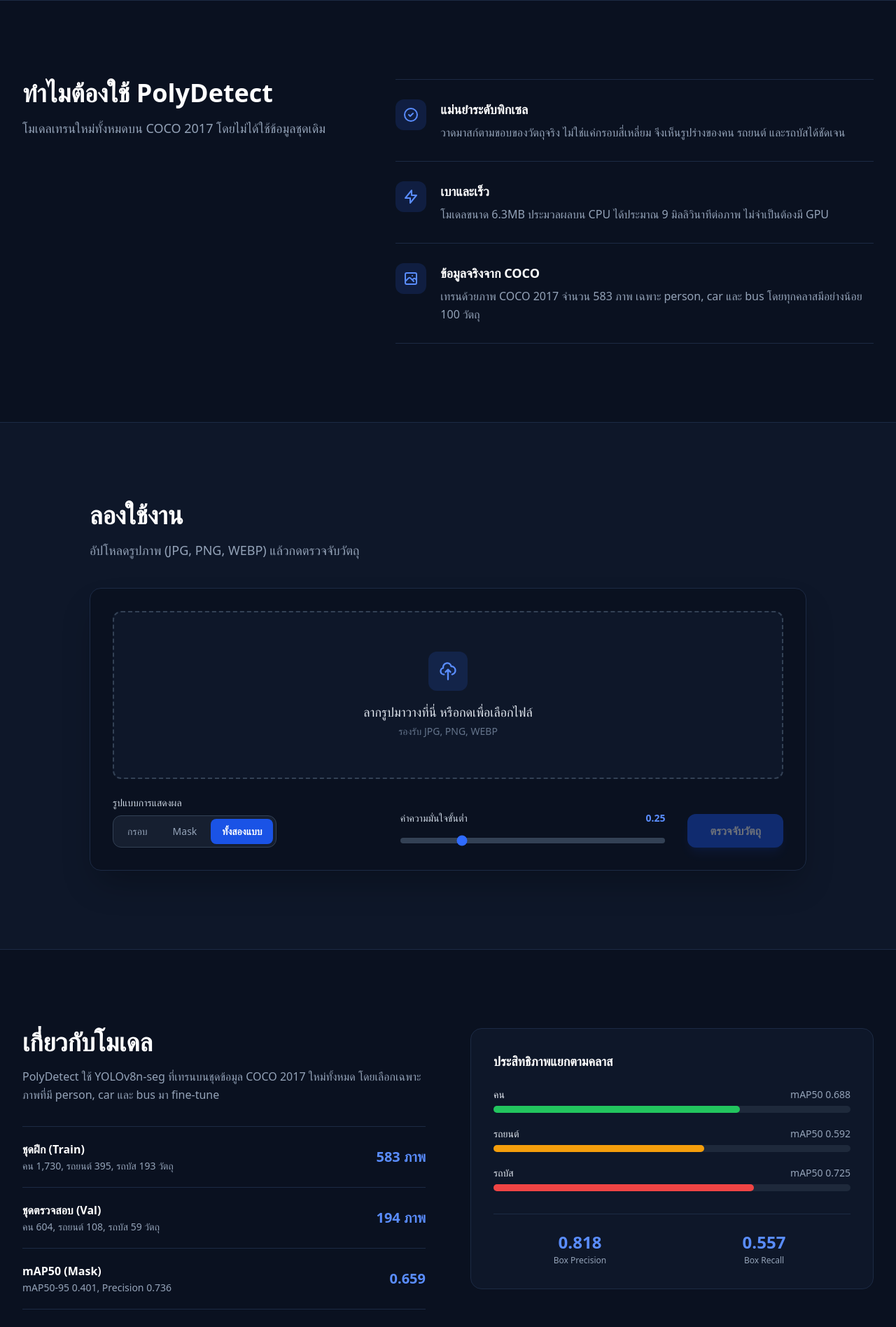
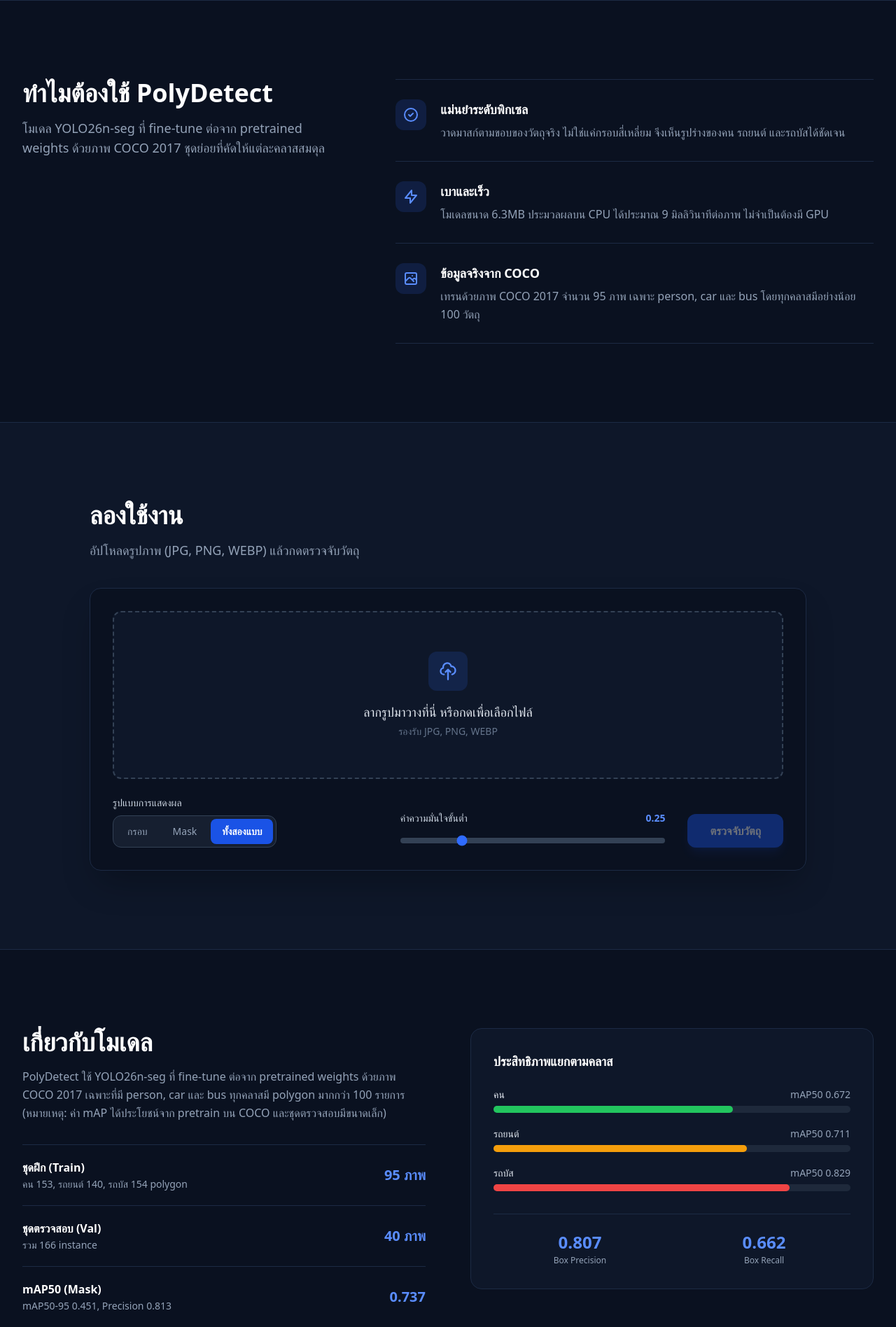
Before and after one commit to norawitsanerat-gif/-polydetect-norawit, a FastAPI app: page / in a window 1280 px wide. Shown: the part 796-2692 px from the top of the page at 70% size. Run offline with FastAPI, Linux system fonts and the light colour scheme; some libraries are stand-ins or nearby versions; some web fonts are replaced.

Commit message:
Claude แก้
Claude แก้

```diff
--- a/app/templates/index.html
+++ b/app/templates/index.html
@@ -198,11 +198,11 @@
                 <div data-i18n="stat_classes" class="text-sm text-slate-400 mt-1"></div>
             </div>
             <div class="px-6 py-8 text-center border-b md:border-b-0 border-l md:border-l-0 border-line">
-                <div class="text-3xl md:text-4xl font-bold text-brand-400">0.66</div>
+                <div class="text-3xl md:text-4xl font-bold text-brand-400">0.74</div>
                 <div class="text-sm text-slate-400 mt-1">mAP50 (Mask)</div>
             </div>
             <div class="px-6 py-8 text-center">
-                <div class="text-3xl md:text-4xl font-bold text-white">771</div>
+                <div class="text-3xl md:text-4xl font-bold text-white">166</div>
                 <div data-i18n="stat_val" class="text-sm text-slate-400 mt-1"></div>
             </div>
             <div class="px-6 py-8 text-center border-l md:border-l-0 border-line">
@@ -373,9 +373,9 @@
                     <div class="flex items-center justify-between gap-4 py-5">
                         <div>
                             <dt class="font-semibold text-white">mAP50 (Mask)</dt>
-                            <dd class="text-sm text-slate-400 mt-0.5">mAP50-95 0.401, Precision 0.736</dd>
+                            <dd class="text-sm text-slate-400 mt-0.5">mAP50-95 0.451, Precision 0.813</dd>
                         </div>
-                        <div class="text-xl font-bold text-brand-400">0.659</div>
+                        <div class="text-xl font-bold text-brand-400">0.737</div>
                     </div>
                 </dl>
             </div>
@@ -386,32 +386,32 @@
                     <div>
                         <div class="flex justify-between text-sm mb-1.5">
                             <span data-i18n="cls_person" class="font-medium text-slate-200"></span>
-                            <span class="text-slate-400">mAP50 0.688</span>
+                            <span class="text-slate-400">mAP50 0.672</span>
                         </div>
-                        <div class="w-full bg-slate-800 rounded-full h-2.5"><div class="bg-cls-person h-2.5 rounded-full" style="width: 69%"></div></div>
+                        <div class="w-full bg-slate-800 rounded-full h-2.5"><div class="bg-cls-person h-2.5 rounded-full" style="width: 67%"></div></div>
                     </div>
                     <div>
                         <div class="flex justify-between text-sm mb-1.5">
                             <span data-i18n="cls_car" class="font-medium text-slate-200"></span>
-                            <span class="text-slate-400">mAP50 0.592</span>
+                            <span class="text-slate-400">mAP50 0.711</span>
                         </div>
-                        <div class="w-full bg-slate-800 rounded-full h-2.5"><div class="bg-cls-car h-2.5 rounded-full" style="width: 59%"></div></div>
+                        <div class="w-full bg-slate-800 rounded-full h-2.5"><div class="bg-cls-car h-2.5 rounded-full" style="width: 71%"></div></div>
                     </div>
                     <div>
                         <div class="flex justify-between text-sm mb-1.5">
                             <span data-i18n="cls_bus" class="font-medium text-slate-200"></span>
-                            <span class="text-slate-400">mAP50 0.725</span>
+                            <span class="text-slate-400">mAP50 0.829</span>
                         </div>
-                        <div class="w-full bg-slate-800 rounded-full h-2.5"><div class="bg-cls-bus h-2.5 rounded-full" style="width: 73%"></div></div>
+                        <div class="w-full bg-slate-800 rounded-full h-2.5"><div class="bg-cls-bus h-2.5 rounded-full" style="width: 83%"></div></div>
                     </div>
                 </div>
                 <div class="mt-8 pt-6 border-t border-line grid grid-cols-2 gap-4 text-center">
                     <div>
-                        <div class="text-2xl font-bold text-brand-400">0.818</div>
+                        <div class="text-2xl font-bold text-brand-400">0.807</div>
                         <div class="text-xs text-slate-400 mt-0.5">Box Precision</div>
                     </div>
                     <div>
-                        <div class="text-2xl font-bold text-brand-400">0.557</div>
+                        <div class="text-2xl font-bold text-brand-400">0.662</div>
                         <div class="text-xs text-slate-400 mt-0.5">Box Recall</div>
                     </div>
                 </div>
@@ -447,18 +447,18 @@
                 hero_title: 'แยกคน รถยนต์ และรถบัสออกจากภาพ ตามขอบจริงทีละพิกเซล',
                 hero_desc: 'อัปโหลดรูปภาพ แล้วโมเดลจะวาดมาสก์ครอบวัตถุแต่ละชิ้นตามรูปร่างจริง ไม่ใช่แค่กรอบสี่เหลี่ยม ใช้งานได้ทันทีบนเบราว์เซอร์',
                 hero_cta: 'ลองใช้งานเลย', hero_cta2: 'ดูคุณสมบัติ',
-                hero_note: 'ใช้โมเดล YOLOv8n-seg ทำงานบน CPU ได้ ไม่ต้องมี GPU',
+                hero_note: 'ใช้โมเดล YOLO26n-seg ทำงานบน CPU ได้ ไม่ต้องมี GPU',
                 scene_caption: 'ภาพประกอบผลการแบ่งส่วนวัตถุ',
                 cls_person: 'คน', cls_car: 'รถยนต์', cls_bus: 'รถบัส',
                 stat_classes: 'คลาสวัตถุ', stat_val: 'วัตถุในชุดตรวจสอบ', stat_size: 'ขนาดโมเดล',
                 feat_title: 'ทำไมต้องใช้ PolyDetect',
-                feat_desc: 'โมเดลเทรนใหม่ทั้งหมดบน COCO 2017 โดยไม่ได้ใช้ข้อมูลชุดเดิม',
+                feat_desc: 'โมเดล YOLO26n-seg ที่ fine-tune ต่อจาก pretrained weights ด้วยภาพ COCO 2017 ชุดย่อยที่คัดให้แต่ละคลาสสมดุล',
                 f1_title: 'แม่นยำระดับพิกเซล',
                 f1_desc: 'วาดมาสก์ตามขอบของวัตถุจริง ไม่ใช่แค่กรอบสี่เหลี่ยม จึงเห็นรูปร่างของคน รถยนต์ และรถบัสได้ชัดเจน',
                 f2_title: 'เบาและเร็ว',
                 f2_desc: 'โมเดลขนาด 6.3MB ประมวลผลบน CPU ได้ประมาณ 9 มิลลิวินาทีต่อภาพ ไม่จำเป็นต้องมี GPU',
                 f3_title: 'ข้อมูลจริงจาก COCO',
-                f3_desc: 'เทรนด้วยภาพ COCO 2017 จำนวน 583 ภาพ เฉพาะ person, car และ bus โดยทุกคลาสมีอย่างน้อย 100 วัตถุ',
+                f3_desc: 'เทรนด้วยภาพ COCO 2017 จำนวน 95 ภาพ เฉพาะ person, car และ bus โดยทุกคลาสมีอย่างน้อย 100 วัตถุ',
                 try_title: 'ลองใช้งาน',
                 try_desc: 'อัปโหลดรูปภาพ (JPG, PNG, WEBP) แล้วกดตรวจจับวัตถุ',
                 drop_title: 'ลากรูปมาวางที่นี่ หรือกดเพื่อเลือกไฟล์',
@@ -478,9 +478,9 @@
                 det_empty: 'ไม่พบวัตถุ ลองลดค่าความมั่นใจขั้นต่ำแล้วตรวจจับอีกครั้ง',
                 err_prefix: 'เกิดข้อผิดพลาด: ',
                 about_title: 'เกี่ยวกับโมเดล',
-                about_desc: 'PolyDetect ใช้ YOLOv8n-seg ที่เทรนบนชุดข้อมูล COCO 2017 ใหม่ทั้งหมด โดยเลือกเฉพาะภาพที่มี person, car และ bus มา fine-tune',
-                ab_train: 'ชุดฝึก (Train)', ab_train_d: 'คน 1,730, รถยนต์ 395, รถบัส 193 วัตถุ', ab_train_n: '583 ภาพ',
-                ab_val: 'ชุดตรวจสอบ (Val)', ab_val_d: 'คน 604, รถยนต์ 108, รถบัส 59 วัตถุ', ab_val_n: '194 ภาพ',
+                about_desc: 'PolyDetect ใช้ YOLO26n-seg ที่ fine-tune ต่อจาก pretrained weights ด้วยภาพ COCO 2017 เฉพาะที่มี person, car และ bus ทุกคลาสมี polygon มากกว่า 100 รายการ (หมายเหตุ: ค่า mAP ได้ประโยชน์จาก pretrain บน COCO และชุดตรวจสอบมีขนาดเล็ก)',
+                ab_train: 'ชุดฝึก (Train)', ab_train_d: 'คน 153, รถยนต์ 140, รถบัส 154 polygon', ab_train_n: '95 ภาพ',
+                ab_val: 'ชุดตรวจสอบ (Val)', ab_val_d: 'รวม 166 instance', ab_val_n: '40 ภาพ',
                 perf_title: 'ประสิทธิภาพแยกตามคลาส',
                 footer_built: 'สร้างด้วย นาย นรวิชญ์ แสงรัตน์ ITI SEC B 6806021411449',
             },
@@ -490,18 +490,18 @@
                 hero_title: 'Pick out people, cars and buses from any photo, pixel by pixel',
                 hero_desc: 'Upload an image and the model draws a mask around each object along its real outline, not just a bounding box. Runs right in your browser.',
                 hero_cta: 'Try it now', hero_cta2: 'See features',
-                hero_note: 'Powered by YOLOv8n-seg. Runs on CPU, no GPU needed.',
+                hero_note: 'Powered by YOLO26n-seg. Runs on CPU, no GPU needed.',
                 scene_caption: 'Illustration of segmentation output',
                 cls_person: 'Person', cls_car: 'Car', cls_bus: 'Bus',
                 stat_classes: 'Classes', stat_val: 'Validation instances', stat_size: 'Model size',
                 feat_title: 'Why PolyDetect',
-                feat_desc: 'A model trained from scratch on COCO 2017, without reusing the earlier dataset.',
+                feat_desc: 'A YOLO26n-seg model fine-tuned from pretrained weights on a balanced COCO 2017 subset.',
                 f1_title: 'Pixel-level accuracy',
                 f1_desc: 'Masks follow the real edges of each object instead of a box, so the shape of every person, car and bus stays clear.',
                 f2_title: 'Light and fast',
                 f2_desc: 'The 6.3MB model runs inference on CPU in about 9 ms per image. No GPU required.',
                 f3_title: 'Real data from COCO',
-                f3_desc: 'Trained on 583 COCO 2017 images covering person, car and bus only, with at least 100 objects in every class.',
+                f3_desc: 'Trained on 95 COCO 2017 images covering person, car and bus only, with at least 100 objects in every class.',
                 try_title: 'Try it out',
                 try_desc: 'Upload an image (JPG, PNG, WEBP) and run detection.',
                 drop_title: 'Drag an image here or click to choose a file',
@@ -521,9 +521,9 @@
                 det_empty: 'No objects found. Try lowering the confidence threshold and run again.',
                 err_prefix: 'Something went wrong: ',
                 about_title: 'About the model',
-                about_desc: 'PolyDetect uses YOLOv8n-seg trained from scratch on COCO 2017, fine-tuned only on images that contain person, car and bus.',
-                ab_train: 'Training set', ab_train_d: 'Person 1,730, car 395, bus 193 objects', ab_train_n: '583 images',
-                ab_val: 'Validation set', ab_val_d: 'Person 604, car 108, bus 59 objects', ab_val_n: '194 images',
+                about_desc: 'PolyDetect uses YOLO26n-seg fine-tuned from pretrained weights on COCO 2017 images containing person, car and bus, with over 100 polygons per class. Note: mAP benefits from COCO pretraining and the validation set is small.',
+                ab_train: 'Training set', ab_train_d: 'Person 153, car 140, bus 154 polygons', ab_train_n: '95 images',
+                ab_val: 'Validation set', ab_val_d: '166 instances in total', ab_val_n: '40 images',
                 perf_title: 'Performance per class',
                 footer_built: 'สร้างด้วย นาย นรวิชญ์ แสงรัตน์ ITI SEC B 6806021411449',
             },
@@ -597,7 +597,7 @@
                 return;
             }
             detectionsBody.innerHTML = lastData.detections.map((d, i) => {
-                const c = CLS[d.class] || { key: null, badge: 'bg-slate-700 text-slate-200', dot: 'bg-slate-400' };
+                const c = CLS[String(d.class).toLowerCase()] || { key: null, badge: 'bg-slate-700 text-slate-200', dot: 'bg-slate-400' };
                 const name = c.key ? t(c.key) : d.class;
                 return `
                     <tr class="hover:bg-slate-800/60">
```
